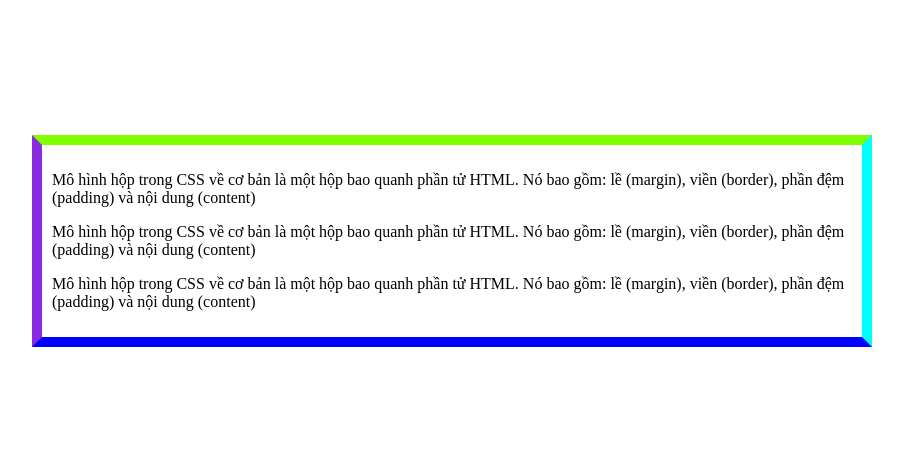
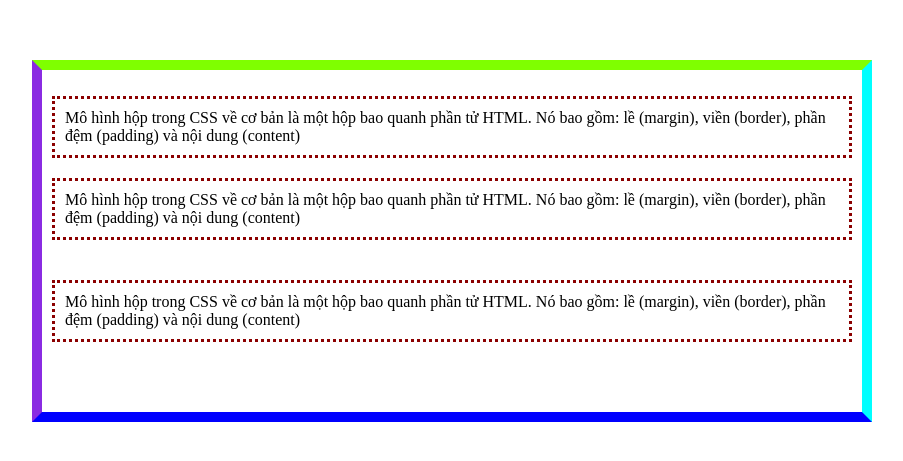
Before and after one commit to khanhld3010/css, a plain HTML site: page BoxModelDemo/BoxModel.html in a window 1280 px wide. Shown: the part 159-620 px from the top of the page, without its empty margins (188-1091 px from the left). Drawn offline with Linux system fonts and the light colour scheme.

Commit message:
box model demo

```diff
--- a/BoxModelDemo/BoxModel.css
+++ b/BoxModelDemo/BoxModel.css
@@ -11,3 +11,18 @@
     left: 50%;
     transform: translate(-50%, -50%);
 }
+
+.boxmodel p{
+    border: 3px dotted darkred;
+    padding: 10px;
+}
+
+#boxmodel1{
+    margin-bottom: 20px;
+}
+#boxmodel2{
+    margin-bottom: 40px;
+}
+#boxmodel3{
+    margin-bottom: 60px;
+}
--- a/BoxModelDemo/BoxModel.html
+++ b/BoxModelDemo/BoxModel.html
@@ -7,11 +7,11 @@
 </head>
 <body>
 <div class="boxmodel">
-    <p>Mô hình hộp trong CSS về cơ bản là một hộp bao quanh phần tử HTML.
+    <p id="boxmodel1">Mô hình hộp trong CSS về cơ bản là một hộp bao quanh phần tử HTML.
         Nó bao gồm: lề (margin), viền (border), phần đệm (padding) và nội dung (content)</p>
-    <p>Mô hình hộp trong CSS về cơ bản là một hộp bao quanh phần tử HTML.
+    <p id="boxmodel2">Mô hình hộp trong CSS về cơ bản là một hộp bao quanh phần tử HTML.
         Nó bao gồm: lề (margin), viền (border), phần đệm (padding) và nội dung (content)</p>
-    <p>Mô hình hộp trong CSS về cơ bản là một hộp bao quanh phần tử HTML.
+    <p id="boxmodel3">Mô hình hộp trong CSS về cơ bản là một hộp bao quanh phần tử HTML.
         Nó bao gồm: lề (margin), viền (border), phần đệm (padding) và nội dung (content)</p>
 </div>
 </body>
```
